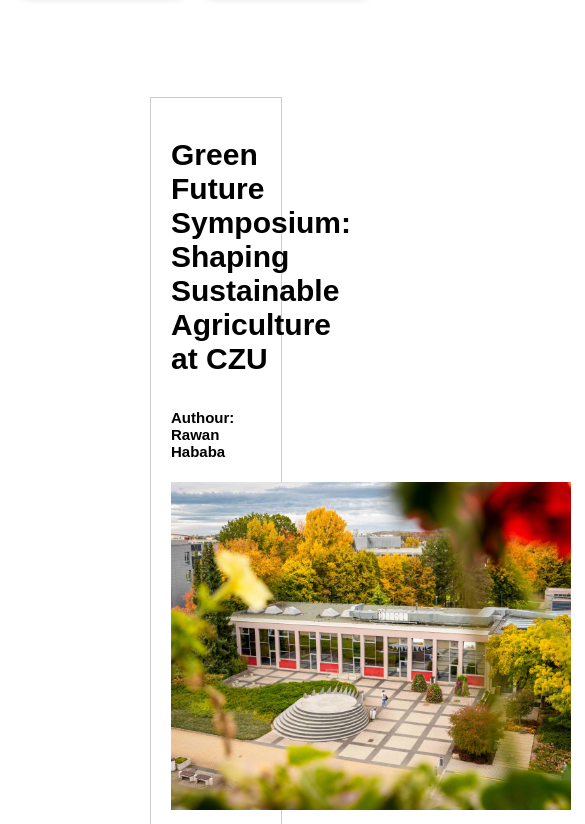
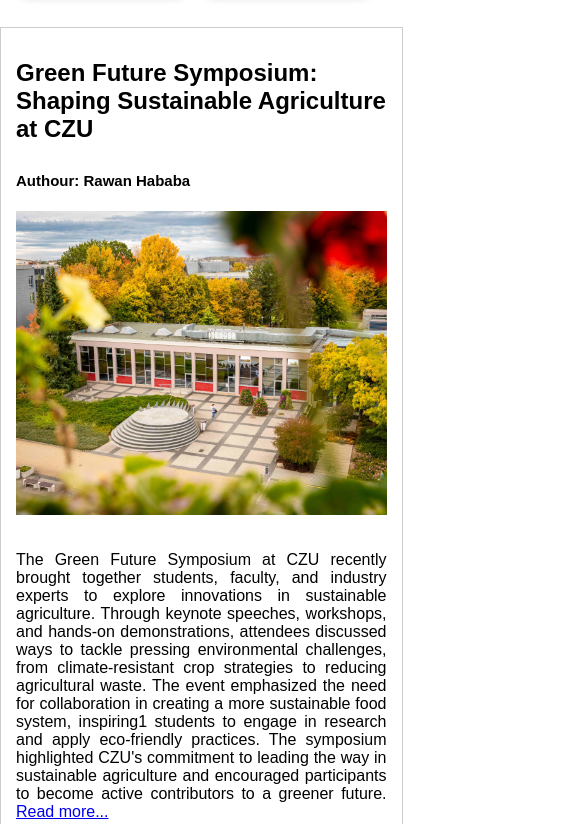
Before and after one commit to MinyMaLi/CZU_news, a plain HTML site: page index.html in a window 390 px wide. Shown: the part 928-1752 px from the top of the page, 585 px wide, since content can reach past the window. Drawn offline with Linux system fonts and the light colour scheme.

Commit message:
dsaddsad

```diff
--- a/styles.css
+++ b/styles.css
@@ -396,43 +396,50 @@ footer {
     padding: 0 20px; /* Add padding on the left and right */
 }
 .article-container {
-    border: 1px solid #ccc; /* Optional: Add a border */
-    padding: 20px; /* Optional: Add padding */
+    border: 1px solid #ccc;
+    padding: 20px;
     display: flex;
     flex-direction: column;
-    align-items: flex-start; /* Align items to the start */
-    margin-left: 150px;
-    margin-right: 150px;
-    margin-top: 100px;
-    width: calc(100% - 300px); /* Adjust width to fit the container */
-    animation: slideIn 0.5s ease-out; /* Apply the animation */
-    opacity: 0; /* Start invisible */
-    animation-fill-mode: forwards; /* Keep the final state of the animation */
+    align-items: flex-start;
+    margin: 100px auto; /* Center container */
+    width: 80%; /* Use percentage instead of fixed width */
+    max-width: 1200px; /* Maximum width for large screens */
+    animation: slideIn 0.5s ease-out;
+    opacity: 0;
+    animation-fill-mode: forwards;
 }
+
 .article-container.visible {
     opacity: 1; /* Make it visible when the class is added */
 }
+
 .article-title{
     font-size: 30px;
 }
+
 .article-author{
     font-size: 15px;
 }
+
 .article-content {
     display: flex;
-    align-items: flex-start; /* Align the image and description to the top */
-    margin-top: 10px; /* Space between title/author and content */
+    align-items: flex-start;
+    margin-top: 10px;
+    flex-wrap: wrap; /* Allow content to wrap on smaller screens */
+    gap: 20px; /* Space between image and text when wrapped */
+}
 
+.article-image {
+    width: 100%; /* Make image responsive */
+    max-width: 400px; /* Maximum width for larger screens */
+    height: auto;
 }
-.article-image {
-    width: 400px; /* Adjust the width as needed */
-    height: auto; /* Maintain aspect ratio */
-    margin-right: 15px; /* Space between image and description */
-}
+
 .article-description {
+    flex: 1; /* Allow text to take remaining space */
+    min-width: 300px; /* Minimum width before wrapping */
     font-size: 20px;
-    max-width: 100%; /* Allow description to take full width */
-    text-align: justify; /* Justify text for better alignment */
+    text-align: justify;
 }
 
 .about_us {
@@ -602,3 +609,32 @@ body {
 .footer-authors {
     display: block; /* Ensures it's on its own line */
 }
+
+/* Media queries for different screen sizes */
+@media (max-width: 1024px) {
+    .article-container {
+        width: 90%;
+        margin: 50px auto;
+    }
+}
+
+@media (max-width: 768px) {
+    .article-container {
+        padding: 15px;
+    }
+
+    .article-title {
+        font-size: 24px;
+    }
+
+    .article-description {
+        font-size: 16px;
+    }
+}
+
+@media (max-width: 480px) {
+    .article-container {
+        width: 95%;
+        margin: 30px auto;
+    }
+}
```
